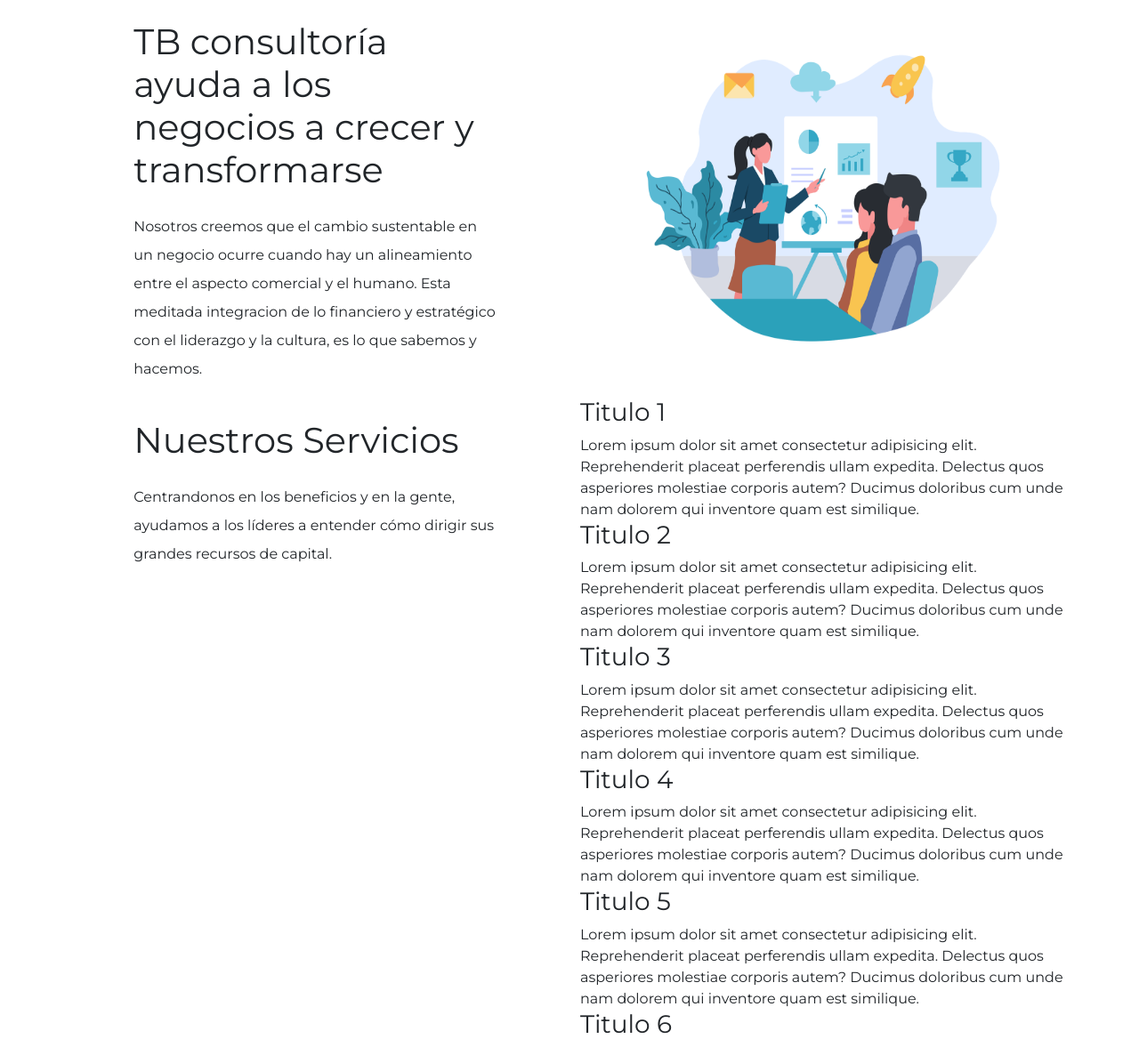
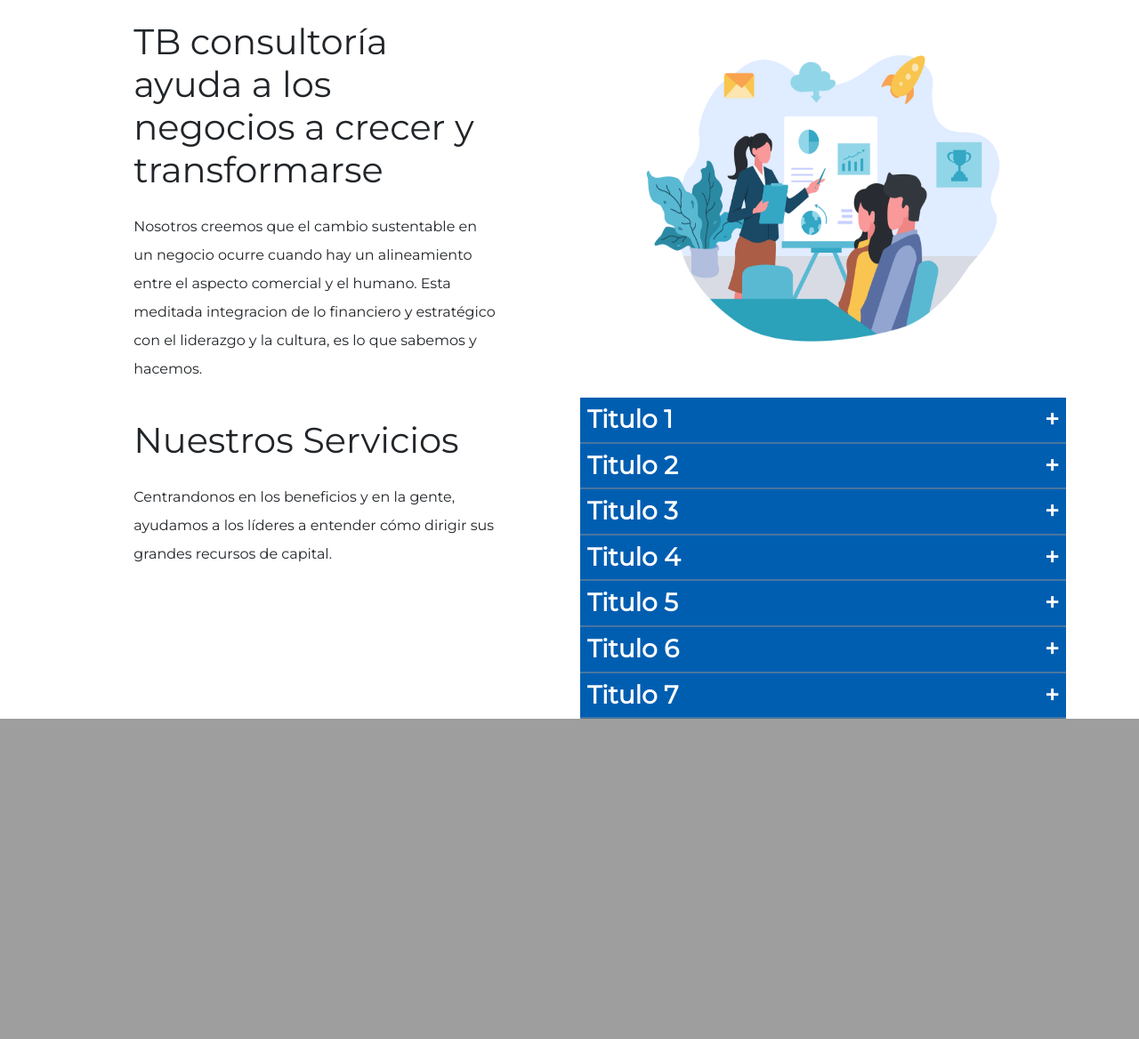
Before and after one commit to CrisDesco88/TB_webpage, a PHP site: page / in a window 1280 px wide. Shown: the part 1094-2262 px from the top of the page at 89% size. After the commit the page ends 1902 px from the top, so only its background shows below. Run offline with PHP 8.4, Linux system fonts and the light colour scheme.

Commit message:
Estilizado de Acordeon

```diff
--- a/css/style.css
+++ b/css/style.css
@@ -1,7 +1,9 @@
 /*======================Globales==========================*/
 
 @import url('https://fonts.googleapis.com/css2?family=Montserrat&display=swap');
-
+*{
+    margin: 0;
+}
 body {
     font-family: 'Montserrat', sans-serif;
     overflow-x: hidden;
@@ -27,3 +29,42 @@ body {
 #imagen-about{
     max-width: 75%;
 }
+
+/*====================SERVICIOS=========================*/
+
+.btn-item {
+    background: #005eb1;
+    display: block;
+    color: white;
+    padding: 8px;
+    font-weight: bold;
+    border-bottom: 2px solid rgba(142, 142, 142, 0.5);
+    margin: 0;
+
+}
+
+.item-content {
+    background: #ececec;
+    overflow: hidden;
+    max-height: 0px;
+    opacity: 0;
+}
+
+.active + .item-content {
+    max-height: 1000px;
+    padding: 10px;
+    opacity: 1;
+}
+
+.btn-item.active {
+    background: crimson;
+}
+
+.btn-item:after {
+    content: '\002b';
+    float: right;
+}
+
+.btn-item.active:after{
+    content: '\02012';
+}
```
